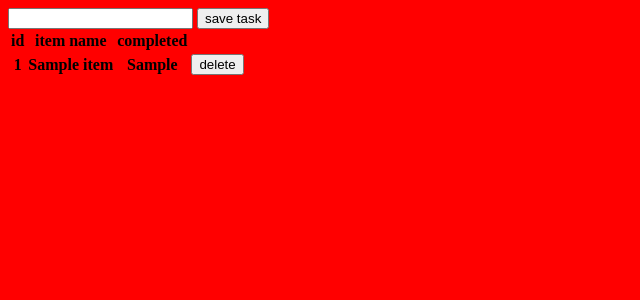
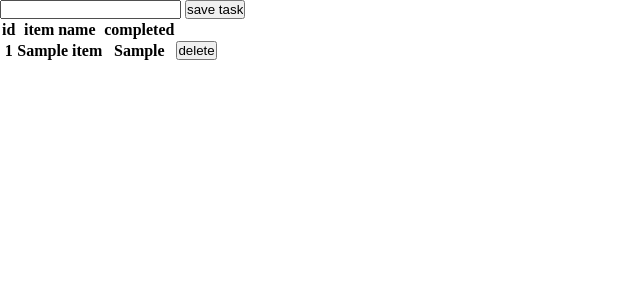
Before and after one commit to RobzLegz/Todo-App-With-Database, a Flask app: page / in a window 1280 px wide. Shown: the top 300 px of the page, without its empty margins (0-640 px from the left). Run offline with Flask 2, Linux system fonts and the light colour scheme; tables that the repository leaves empty hold one stand-in row (values such as "Sample post"); lists and menus that the app fills with data are empty.

Commit message:
basic styling

```diff
--- a/static/style.css
+++ b/static/style.css
@@ -1,3 +1,5 @@
-body {
-  background-color: red;
+* {
+  margin: 0;
+  padding: 0;
+  box-sizing: border-box;
 }
```
